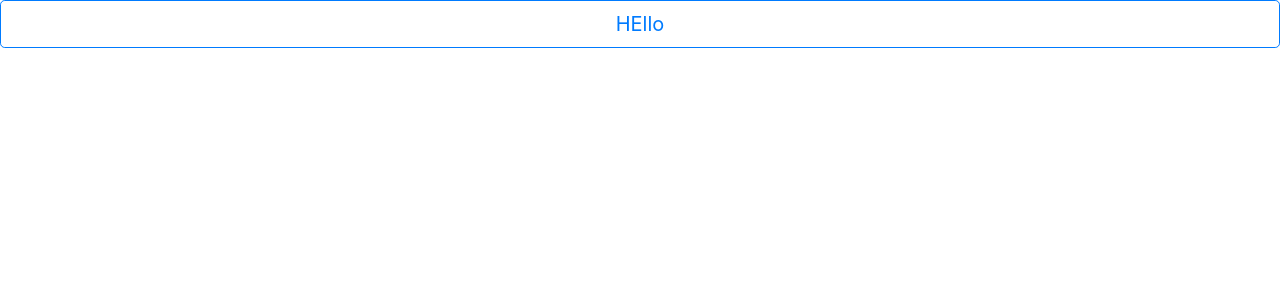
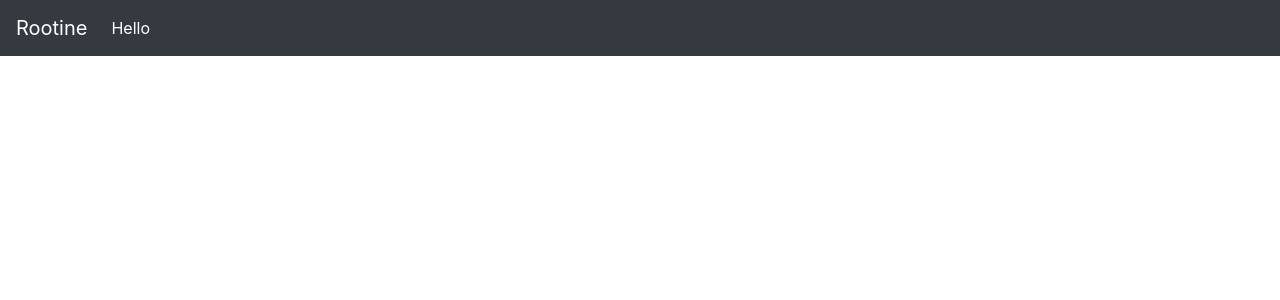
Before and after one commit to DeenChoudhury/secret_project, a React (Create React App) app: page / in a window 1280 px wide. Shown: the top 300 px of the page. Built offline with nearby package versions, Linux system fonts and the light colour scheme.

Commit message:
Added Bootstrap Navbar

```diff
--- a/package.json
+++ b/package.json
@@ -10,6 +10,7 @@
     "react": "^16.13.1",
     "react-bootstrap": "^1.3.0",
     "react-dom": "^16.13.1",
+    "react-router-dom": "^5.2.0",
     "react-scripts": "3.4.3"
   },
   "scripts": {
--- a/src/components/App/App.jsx
+++ b/src/components/App/App.jsx
@@ -1,14 +1,21 @@
 import React from 'react';
 import './App.css';
+import { BrowserRouter, Switch, Route } from 'react-router-dom';
+import Home from '../../pages/home/Home';
 // import Button from 'react-bootstrap/Button';
 
-function App() {
-  return (
-    <div className="App">
-    	<button className="btn btn-lg btn-block btn-outline-primary">HEllo</button>
-      <div></div>
-    </div>
-  );
+class App extends React.Component{
+	render(){
+		return (
+			<div className="App">
+				<BrowserRouter>
+					<Switch>
+						<Route path="/" component ={Home}/>
+					</Switch>
+				</BrowserRouter>
+   			</div>
+		)
+	}
 }
 
 export default App;
--- /dev/null
+++ b/src/components/Navbar/Navbar.jsx
@@ -0,0 +1,20 @@
+import React from 'react';
+import { Link } from 'react-router-dom';
+
+class Navbar extends React.Component{
+    render(){
+        return(
+        <nav class="navbar navbar-expand-sm navbar-dark bg-dark">
+            <Link to="/" className="navbar-brand"> Rootine</Link>
+            <div class="collapse navbar-collapse" id="navbarsExample03">
+                <ul class="navbar-nav mr-auto">
+                    <li class="nav-item active">
+                        <Link to="/meh" className="nav-link"> Hello</Link>
+                    </li>
+                </ul>
+          </div>
+        </nav>
+    )};
+}
+
+export default Navbar;
--- /dev/null
+++ b/src/pages/home/Home.jsx
@@ -0,0 +1,12 @@
+import React from 'react';
+import Navbar from '../../components/Navbar/Navbar'
+
+class Home extends React.Component{
+	render(){
+		return(
+			<Navbar/>
+		)
+	};
+}
+
+export default Home;
```
Also changed, not shown: src/components/Navbar/styles.css (added), src/pages/home/styles.css (added).
